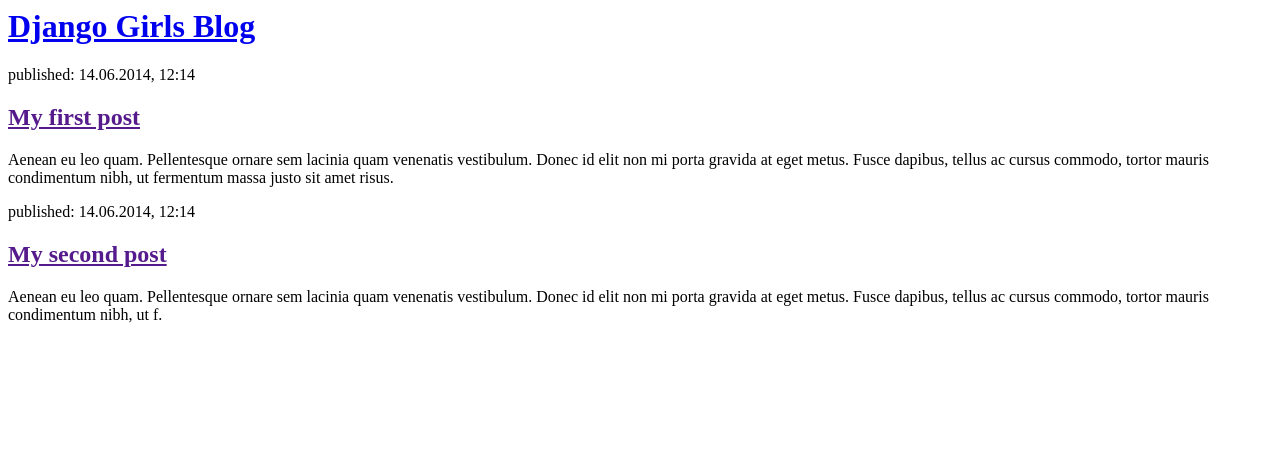
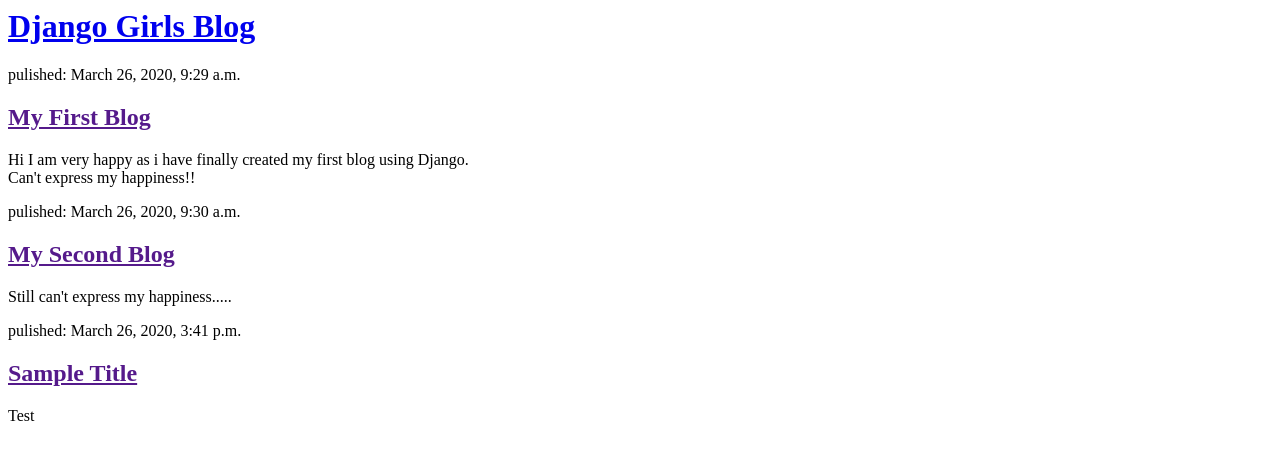
Before and after one commit to gaurav-patel-git/my-first-blog, a Django app: page / in a window 1280 px wide. Shown: the top 460 px of the page. Run offline with Django 3.2, Linux system fonts and the light colour scheme; data comes from the database, SQL or seed files in the repository; both versions use the stored data as it was after the commit.

Commit message:
Modified templates to display posts from database

```diff
--- a/blog/templates/blog/post_list.html
+++ b/blog/templates/blog/post_list.html
@@ -6,17 +6,15 @@
         <div>
             <h1><a href="/">Django Girls Blog</a></h1>
         </div>
+        {% for post in posts %}
+        <div>
+            <p>pulished: {{ post.published_date}}</p>
+            <h2><a href="">{{post.title}}</a> </h2>
 
-        <div>
-            <p>published: 14.06.2014, 12:14</p>
-            <h2><a href="">My first post</a></h2>
-            <p>Aenean eu leo quam. Pellentesque ornare sem lacinia quam venenatis vestibulum. Donec id elit non mi porta gravida at eget metus. Fusce dapibus, tellus ac cursus commodo, tortor mauris condimentum nibh, ut fermentum massa justo sit amet risus.</p>
+            <p>{{  post.text|linebreaksbr}}</p>
+
         </div>
+        {% endfor %}
 
-        <div>
-            <p>published: 14.06.2014, 12:14</p>
-            <h2><a href="">My second post</a></h2>
-            <p>Aenean eu leo quam. Pellentesque ornare sem lacinia quam venenatis vestibulum. Donec id elit non mi porta gravida at eget metus. Fusce dapibus, tellus ac cursus commodo, tortor mauris condimentum nibh, ut f.</p>
-        </div>
     </body>
 </html>
--- a/blog/urls.py
+++ b/blog/urls.py
@@ -4,5 +4,4 @@
 urlpatterns = [
     path('', views.post_list, name='post_list'),
 
-
 ]
--- a/blog/views.py
+++ b/blog/views.py
@@ -1,5 +1,7 @@
 from django.shortcuts import render
-
+from django.utils import timezone
+from .models import Post
 # Create your views here.
 def post_list(request):
-    return render(request, 'blog\post_list.html', {})
+    posts = Post.objects.filter(published_date__lte=timezone.now()).order_by('published_date')
+    return render(request, 'blog\post_list.html', {'posts':posts})
```
Also changed, not shown: db.sqlite3.
